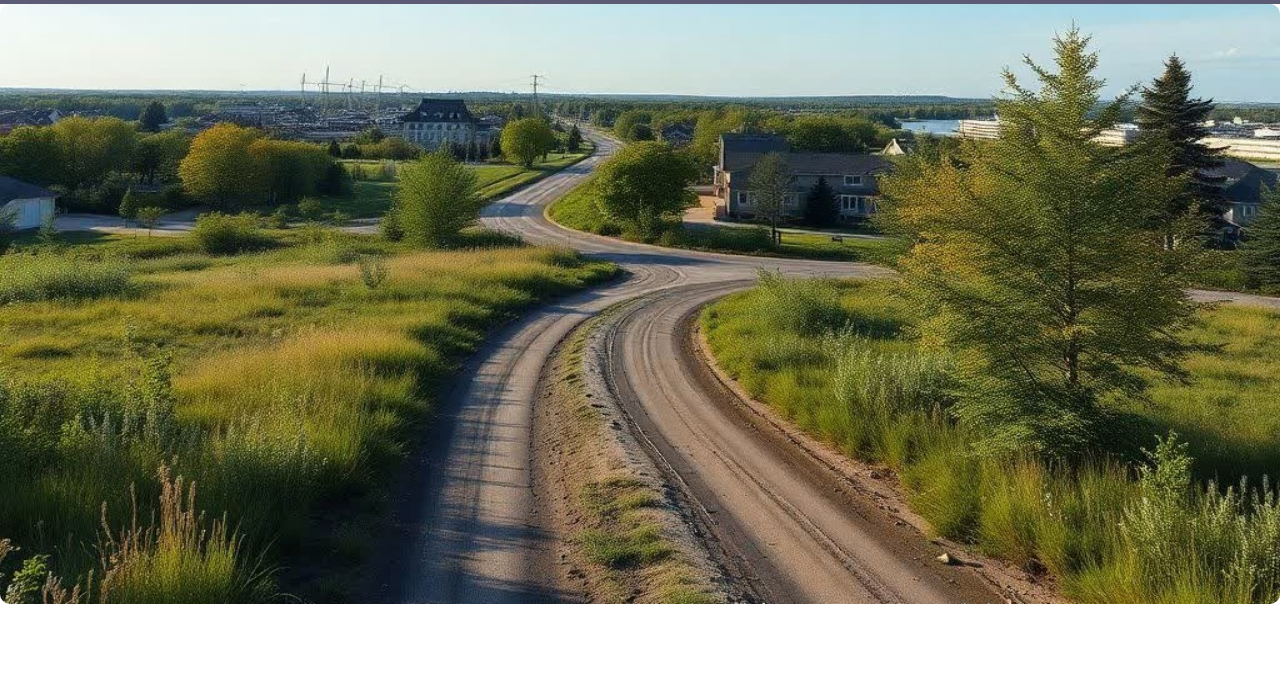
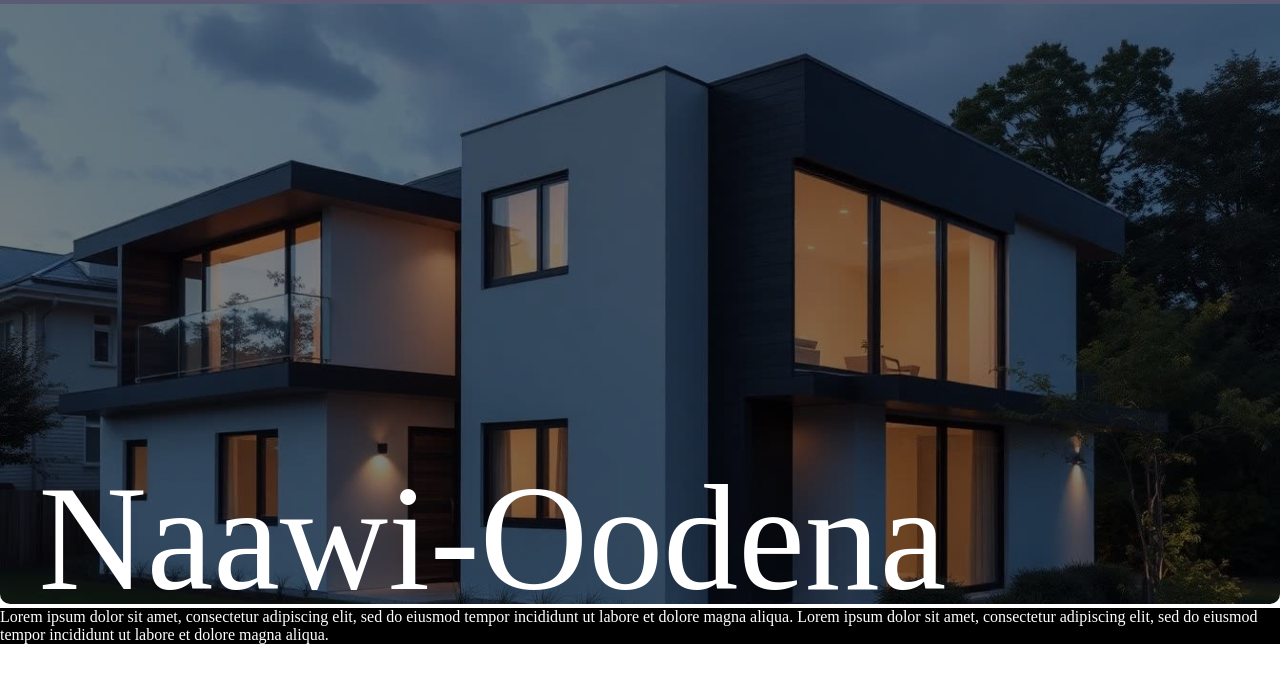
Before and after one commit to POato-234/Web-Dev-4, a plain HTML site: page index.html in a window 1280 px wide. Shown: the part 68-750 px from the top of the page. Drawn offline with Linux system fonts and the light colour scheme.

Commit message:
newerering

```diff
--- a/css/style.css
+++ b/css/style.css
@@ -54,3 +54,8 @@ button{
 button:hover{
     background: radial-gradient(rgb(96, 94, 94), gray)/* for now just tesing*/
 }
+.first-div-container{
+    background-color: black;
+    width: 100%;
+    width: 50px;
+}
--- a/index.html
+++ b/index.html
@@ -7,8 +7,25 @@
     <link rel="stylesheet" href="css/style.css">
     <style>
         .round-edges-img{
-            border-radius: 10px;
+            border-radius: 0px 0px 10px 10px;
             z-index: -1 ;
+            filter: brightness(0.5);
+            position: relative;
+        }
+        .buttom-left{
+            position: absolute;
+            top: 65%;
+            left: 3%;
+            color: white;
+            font-size: 150px;
+        }
+        .first-div-container{
+            background-color: black;
+            width: 100%;
+            height: ;
+        }
+        p{
+            color: white;
         }
     </style>
 </head>
@@ -24,10 +41,14 @@
     <a class="button" href="contact-page.html"><button type="button">Contact</button></a>
 </header>
 <div>
-    <img class="round-edges-img" src="img/a61552bf-fc07-4298-b4aa-03ad185e65ea.jpg" width="100%" height="600px" alt="an AI image of what naawi-Oodena would look like" >
+    <img class="round-edges-img" src="img/514b6b4c-6bd4-4f2f-92ae-94d3d7307ded.jpg" width="100%" height="600px" alt="an AI image of what naawi-Oodena would look like" >
+    <p class="buttom-left">Naawi-Oodena</p>
 </div>
-<div class=first-div-container>
-
+<div class="first-div-container">
+    <div class="side-text-containter">
+        <p>Lorem ipsum dolor sit amet, consectetur adipiscing elit, sed do eiusmod tempor incididunt ut labore et dolore magna aliqua.
+        Lorem ipsum dolor sit amet, consectetur adipiscing elit, sed do eiusmod tempor incididunt ut labore et dolore magna aliqua.</p>
+    </div>
 </div>
 </body>
 </html>
```
Also changed, not shown: img/514b6b4c-6bd4-4f2f-92ae-94d3d7307ded.jpg (added).
